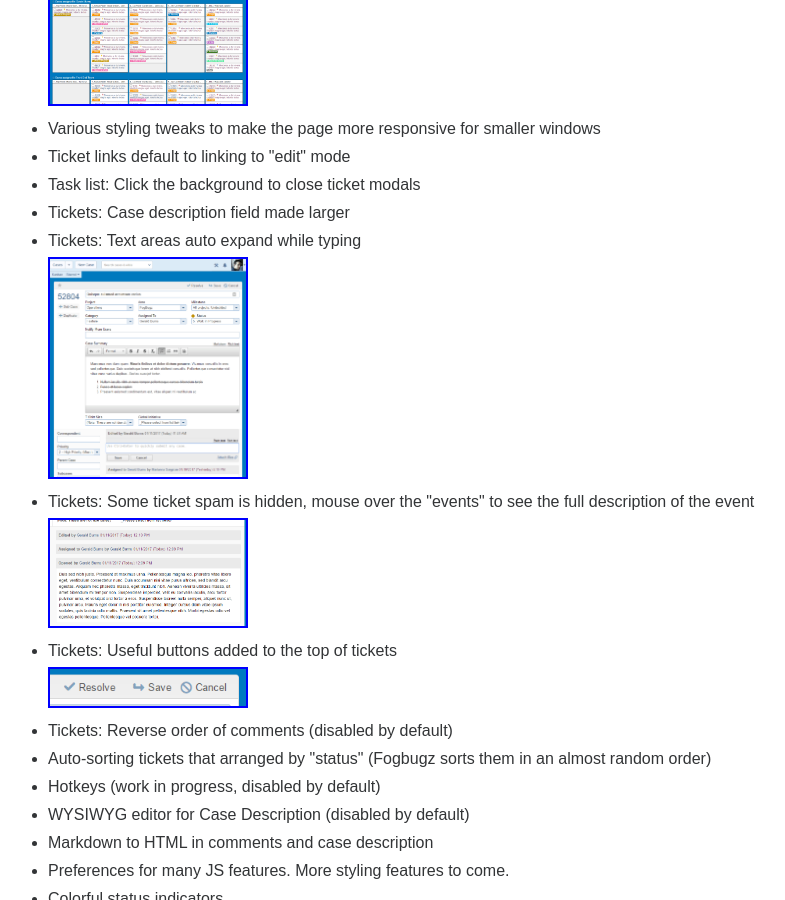
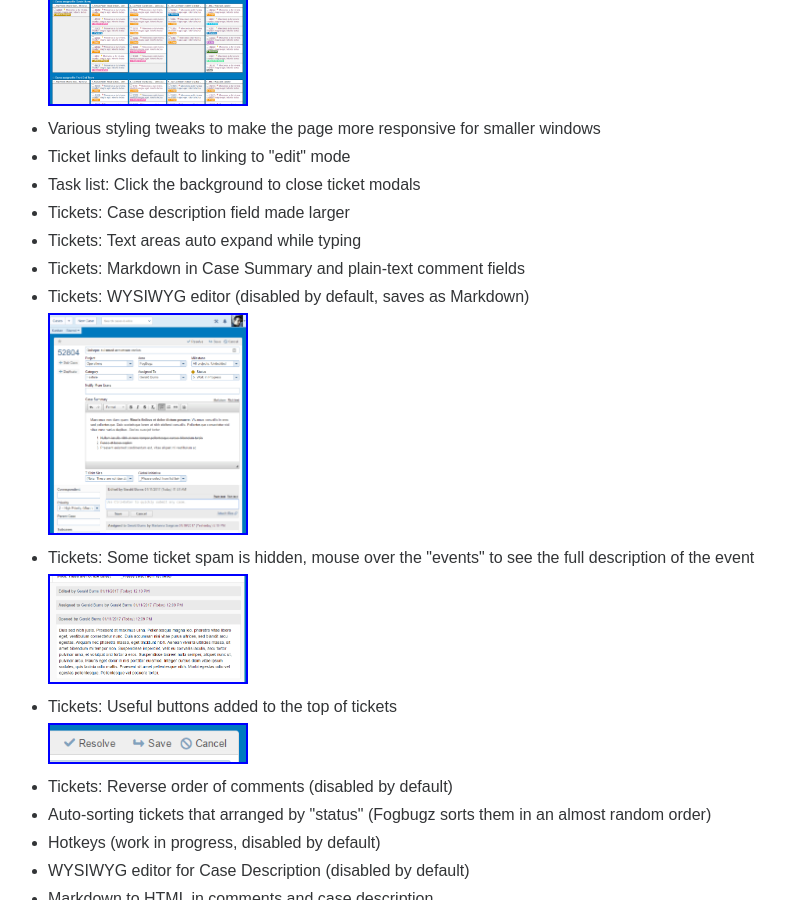
Before and after one commit to ZipRecruiter/ziprecruiter.github.io, a Jekyll site: the page built from greasemonkey/fogbugz-helper/index.html, in a window 1280 px wide and 900 px high, scrolled down 1024 px. Shown: the whole window, without its empty margins (64-849 px from the left). Built offline with Jekyll 4.4.1, drawn with Linux system fonts in a browser that asks for light colours; Markdown is read by kramdown in place of the engine named in the settings.

Commit message:
Adding a note in docs about markdown and wysiwyg editor

```diff
--- a/greasemonkey/fogbugz-helper/index.html
+++ b/greasemonkey/fogbugz-helper/index.html
@@ -51,6 +51,8 @@ title: Greasemonkey Scripts - FogBugz Helper
         <li>Task list: Click the background to close ticket modals</li>
         <li>Tickets: Case description field made larger</li>
         <li>Tickets: Text areas auto expand while typing</li>
+        <li>Tickets: Markdown in Case Summary and plain-text comment fields</li>
+        <li>Tickets: WYSIWYG editor (disabled by default, saves as Markdown)</li>
         <li class="thumb collapsed"><img src="/greasemonkey/fogbugz-helper/img/new_tickets.png" width="797" height="885"></li>
 
         <li>Tickets: Some ticket spam is hidden, mouse over the "events" to see the full description of the event</li>
```
